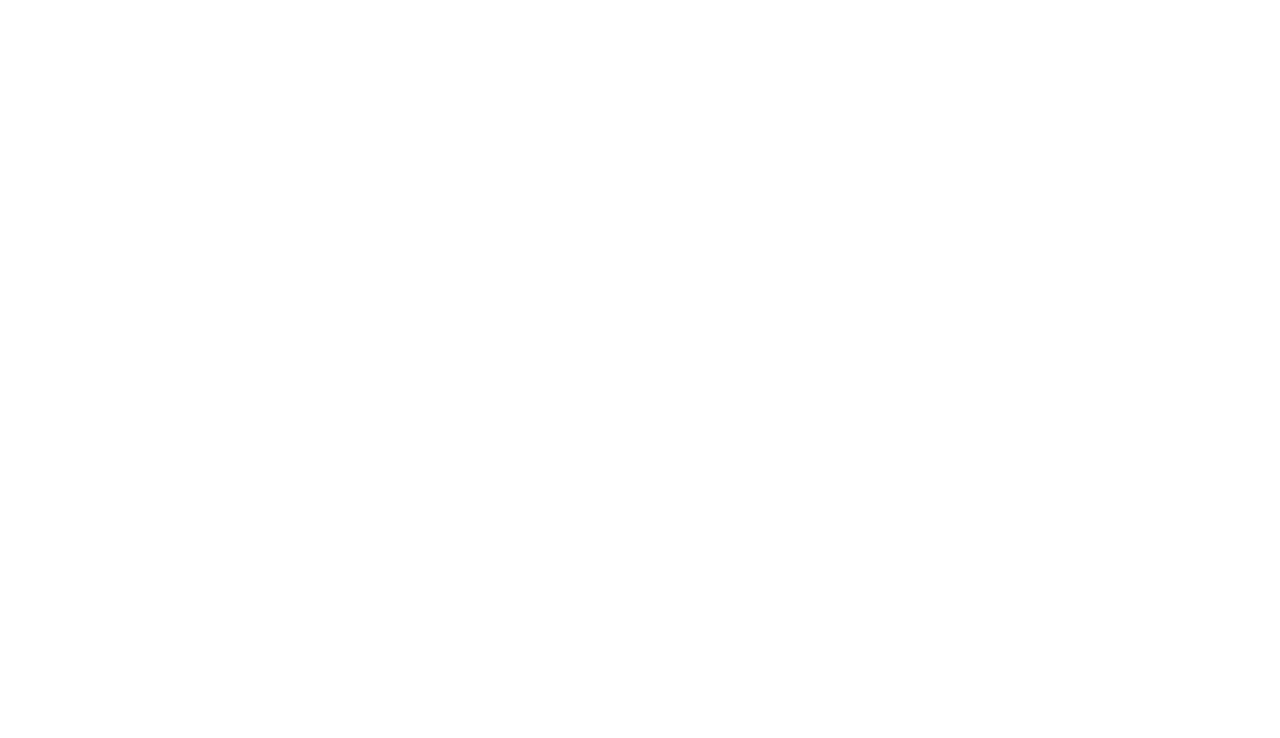
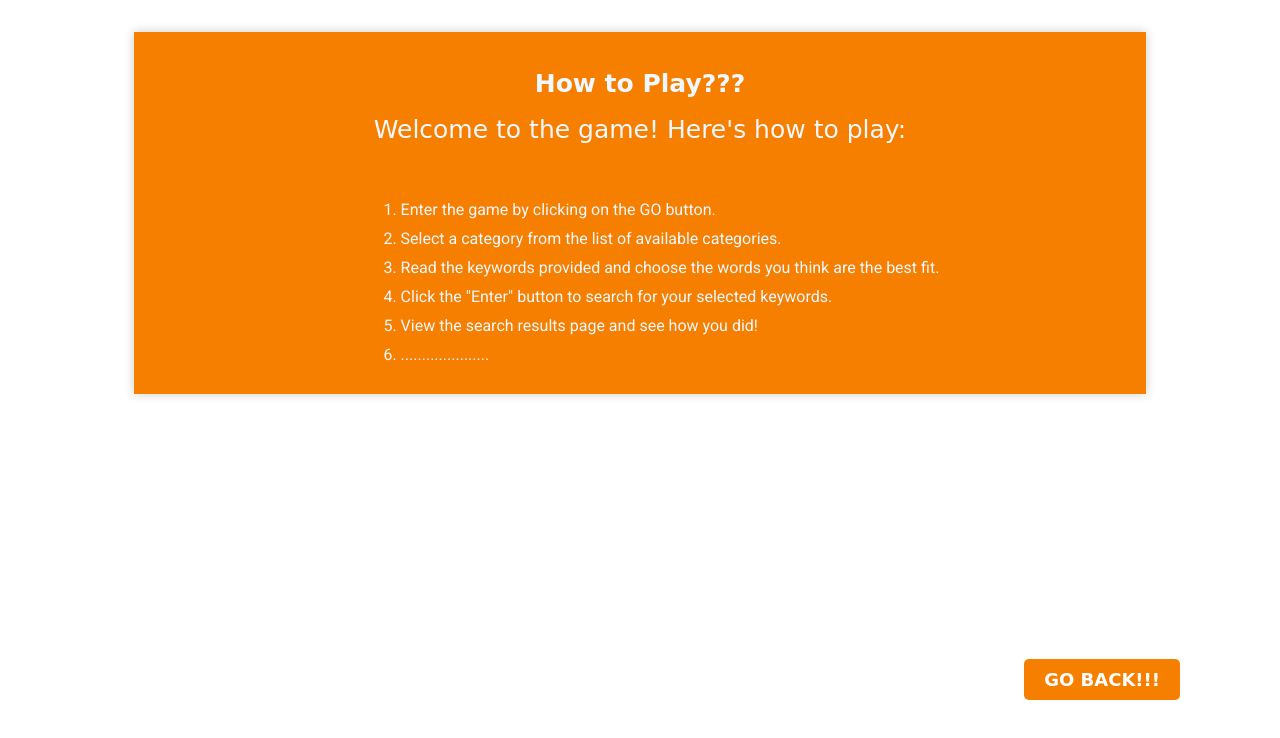
Before and after one commit to SorahsNobody/SearchEngineTutorial, an Angular app in the folder SET/: page /instructions in a window 1280 px wide. Before the commit this address led to /. Shown: the top 738 px of the page. Built offline with nearby package versions, Linux system fonts and the light colour scheme.

Commit message:
added button functionality

```diff
--- a/SET/src/app/app-routing.module.ts
+++ b/SET/src/app/app-routing.module.ts
@@ -3,11 +3,13 @@ import { RouterModule, Routes } from '@angular/router';
 import { CategoryComponent } from './category/category.component';
 import { QCreateComponent } from './q-create/q-create.component';
 import { StartComponent } from './start/start.component';
+import { InstructionsComponent } from './instructions/instructions.component';
 
 const routes: Routes = [
   {path: 'categories', component: CategoryComponent},
   {path: 'queryCreate', component: QCreateComponent},
-  {path: 'start', component: StartComponent}
+  {path: 'start', component: StartComponent},
+  {path: 'instructions', component: InstructionsComponent}
 ];
 
 @NgModule({
--- a/SET/src/app/app.module.ts
+++ b/SET/src/app/app.module.ts
@@ -7,13 +7,15 @@ import { CategoryComponent } from './category/category.component';
 import { BrowserAnimationsModule } from '@angular/platform-browser/animations';
 import { QCreateComponent } from './q-create/q-create.component';
 import { StartComponent } from './start/start.component';
+import { InstructionsComponent } from './instructions/instructions.component';
 
 @NgModule({
   declarations: [
     AppComponent,
     CategoryComponent,
     QCreateComponent,
-    StartComponent
+    StartComponent,
+    InstructionsComponent
   ],
   imports: [
     BrowserModule,
--- /dev/null
+++ b/SET/src/app/instructions/instructions.component.css
@@ -0,0 +1,64 @@
+h1, h2,p{
+  text-align: center;
+  color: aliceblue;
+  font-family: 'Comic Sans MS', cursive;
+  font-size: 25px;
+}
+p{
+  margin-bottom: 40px;
+}
+html{
+  height: 80%;
+}
+body {
+  height:100%;
+  margin: 0;
+  padding: 0;
+  font-family: 'Comic Sans MS', cursive;
+  font-size: 18px;
+  background-color: aliceblue;
+  display: flex;
+  justify-content: center; /* Center the content horizontally */
+  align-items: center; /* Center the content vertically */
+}
+
+.instructions {
+  width: 80%;
+  margin: auto;
+  padding: 20px;
+  text-align: center;
+  background-color: #f77f00;
+  box-shadow: 0 0 10px rgba(0, 0, 0, 0.2);
+}
+
+.instructions ol {
+  padding-left: 30px;
+  margin-bottom: 0;
+  color:aliceblue;
+  display: inline-block;
+}
+
+.instructions ol li {
+  margin-left: 30px;
+  margin-bottom: 10px;
+  text-align: left;
+}
+
+.instructions p:first-child {
+  margin-top: 0;
+}
+
+#goback-button {
+  padding: 10px 20px;
+  border: none;
+  border-radius: 5px;
+  font-size: 18px;
+  font-family: 'Comic Sans MS', cursive;
+  font-weight: bold;
+  color: #fff;
+  background-color: #f77f00;
+  cursor: pointer;
+  position: absolute;
+  bottom: 100px;
+  right: 100px;
+}
--- /dev/null
+++ b/SET/src/app/instructions/instructions.component.html
@@ -0,0 +1,17 @@
+<div class="instructions">
+  <main>
+    <h1>How to Play???</h1>
+    <section>
+      <p>Welcome to the game! Here's how to play:</p>
+      <ol>
+        <li>Enter the game by clicking on the GO button.</li>
+        <li>Select a category from the list of available categories.</li>
+        <li>Read the keywords provided and choose the words you think are the best fit.</li>
+        <li>Click the "Enter" button to search for your selected keywords.</li>
+        <li>View the search results page and see how you did!</li>
+        <li>.....................</li>
+      </ol>
+      <button id="goback-button" type="Go Back" (click)="goBack()">GO BACK!!!</button>
+    </section>
+  </main>
+</div>
--- /dev/null
+++ b/SET/src/app/instructions/instructions.component.ts
@@ -0,0 +1,19 @@
+import { Component, OnInit } from '@angular/core';
+import { Router } from '@angular/router';
+
+@Component({
+  selector: 'app-instructions',
+  templateUrl: './instructions.component.html',
+  styleUrls: ['./instructions.component.css']
+})
+export class InstructionsComponent implements OnInit {
+
+  constructor(private router: Router) { }
+
+  ngOnInit(): void {
+  }
+
+  goBack(): void {
+    this.router.navigateByUrl('/start');
+  }
+}
--- a/SET/src/app/start/start.component.html
+++ b/SET/src/app/start/start.component.html
@@ -4,7 +4,7 @@
     <img src="/assets/img1.gif" alt="Question Mark">
   </div>
   <h3>Can you help me in searching this query???</h3>
-  <input type="text" name="Name" placeholder="Enter Your Name" required="">
-  <button id="go-button" type="Go">Go!!!</button>
-  <button id="instructions-button" type="Instructions">How to play?</button>
+  <input id="name" type="text" name="Name" placeholder="Enter Your Name" required="">
+  <button id="go-button" type="submit" (click)="toCatSelect()">Go!!!</button>
+  <button id="instructions-button" type="Instructions" (click)="toInstruct()">How to play?</button>
 </div>
--- a/SET/src/app/start/start.component.ts
+++ b/SET/src/app/start/start.component.ts
@@ -1,15 +1,28 @@
 import { Component, OnInit } from '@angular/core';
+import { Router } from '@angular/router';
+import { playerName } from 'src/environments/environment';
 
 @Component({
   selector: 'app-start',
   templateUrl: './start.component.html',
   styleUrls: ['./start.component.css']
 })
-export class StartComponent implements OnInit {
-
-  constructor() { }
+export class StartComponent implements OnInit{
+  constructor(private router: Router) { }
 
   ngOnInit(): void {
   }
 
+  toInstruct(): void {
+    this.router.navigateByUrl("/instructions");
+  }
+
+  toCatSelect(): void {
+    var pName = (<HTMLInputElement>document.getElementById('name')).value
+    //IF the player has given some kind of name
+    if(pName){
+      playerName.key = pName;
+      this.router.navigateByUrl("/categories");
+    }
+  }
 }
--- a/SET/src/environments/environment.ts
+++ b/SET/src/environments/environment.ts
@@ -10,6 +10,10 @@ export const chosenCat = {
   key: 'default'
 }
 
+export const playerName = {
+  key: 'default'
+}
+
 /*
  * For easier debugging in development mode, you can import the following file
  * to ignore zone related error stack frames such as `zone.run`, `zoneDelegate.invokeTask`.
```
Also changed, not shown: 1 other file (tests, documents, lock files or other folders).
